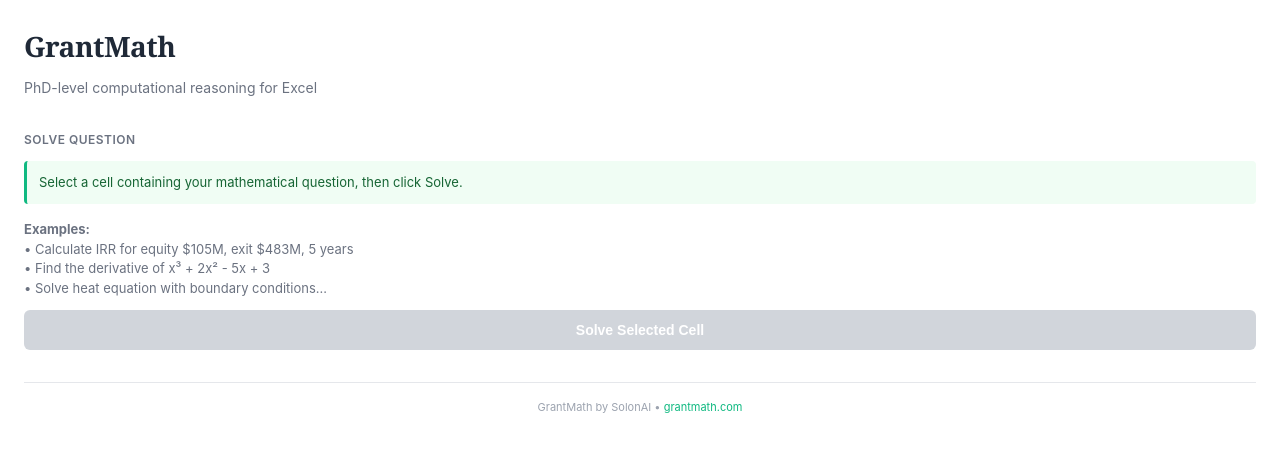
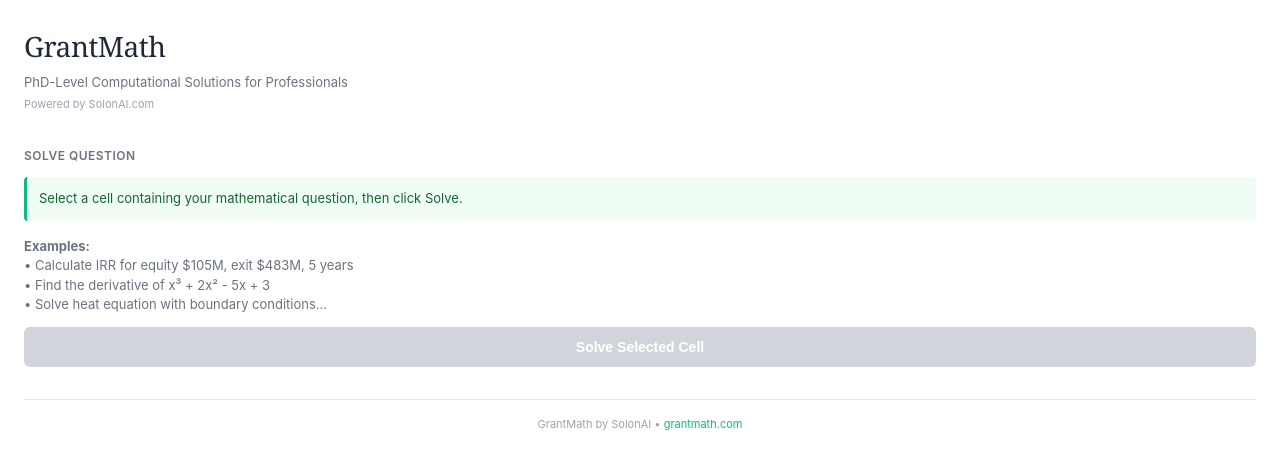
Before and after one commit to lgrant1234/grantmath-excel-addin, a plain HTML site: page index.html in a window 1280 px wide. Drawn offline with Linux system fonts and the light colour scheme; a script that the page names is missing.

Commit message:
Update branding: remove bold from GrantMath, add SolonAI.com attribution, update tagline

```diff
--- a/index.html
+++ b/index.html
@@ -27,17 +27,23 @@
         h1 {
             font-family: Georgia, serif;
             font-size: 28px;
-            font-weight: 600;
+            font-weight: 400;
             color: #1F2937;
-            margin-bottom: 8px;
+            margin-bottom: 4px;
             letter-spacing: -0.5px;
         }
 
         .subtitle {
-            font-size: 14px;
+            font-size: 13px;
             color: #6B7280;
+            margin-bottom: 4px;
+            line-height: 1.5;
+        }
+
+        .powered-by {
+            font-size: 11px;
+            color: #9CA3AF;
             margin-bottom: 32px;
-            line-height: 1.5;
         }
 
         .section {
@@ -202,7 +208,8 @@
 </head>
 <body>
     <h1>GrantMath</h1>
-    <p class="subtitle">PhD-level computational reasoning for Excel</p>
+    <p class="subtitle">PhD-Level Computational Solutions for Professionals</p>
+    <p class="powered-by">Powered by SolonAI.com</p>
 
     <!-- API Key Section - Hidden in dev mode -->
     <div class="section" style="display: none;">
```
